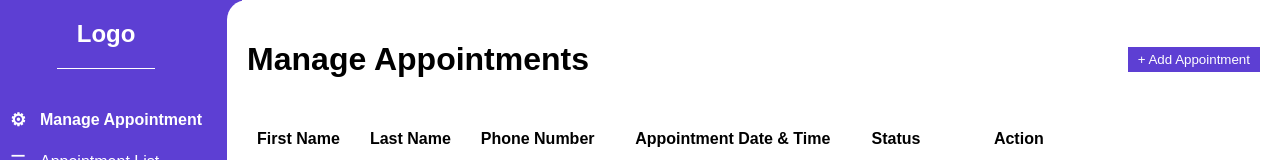
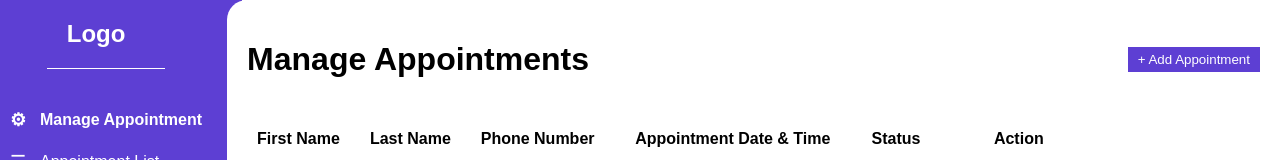
Before and after one commit to Surajit321/Project, an Angular app in the folder patient-appointment/: page /manage-appointments in a window 1280 px wide. Shown: the top 160 px of the page. Built offline with nearby package versions, Linux system fonts and the light colour scheme.

Commit message:
Increase right padding for logo section
cgen-5c5c3f77895740b79725fce345957e99

```diff
--- a/patient-appointment/src/app/sidebar/sidebar.component.scss
+++ b/patient-appointment/src/app/sidebar/sidebar.component.scss
@@ -16,7 +16,7 @@
     padding-bottom: 20px;
     border-bottom: 1px solid rgba(255, 255, 255, 1);
     padding-left: 20px;
-    padding-right: 20px;
+    padding-right: 40px;
     text-align: left;
   }
 
```
